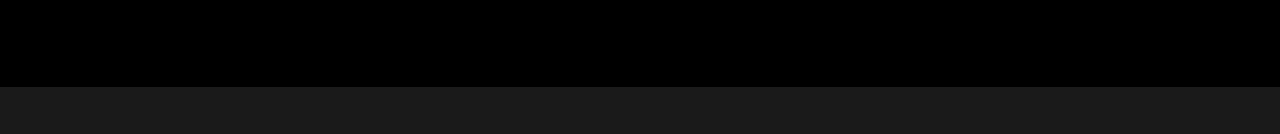
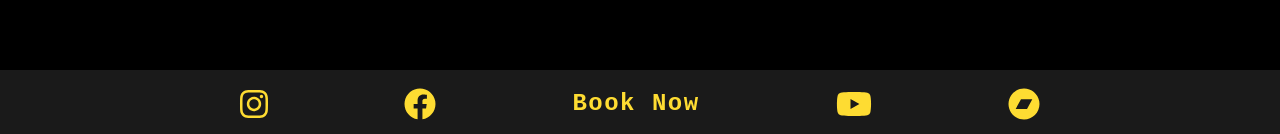
Before and after one commit to SeanMNorton/TheBuffaloRyders, a Vue app: page / in a window 1280 px wide. Shown: the part 663-797 px from the top of the page. Built offline with nearby package versions, Linux system fonts and the light colour scheme; a web font is replaced by a local one.

Commit message:
add fa-icons via npm

```diff
--- a/package.json
+++ b/package.json
@@ -8,6 +8,9 @@
     "lint": "vue-cli-service lint"
   },
   "dependencies": {
+    "@fortawesome/fontawesome-svg-core": "^1.2.17",
+    "@fortawesome/free-brands-svg-icons": "^5.8.1",
+    "@fortawesome/vue-fontawesome": "^0.1.6",
     "core-js": "^2.6.5",
     "i": "^0.3.6",
     "npm": "^6.9.0",
--- a/src/components/Footer/Footer.vue
+++ b/src/components/Footer/Footer.vue
@@ -1,5 +1,12 @@
 <template>
   <div class="footer">
+    <div class="container">
+      <font-awesome-icon :icon="['fab', 'instagram']" size="2x" />
+      <font-awesome-icon :icon="['fab', 'facebook']" size="2x"/>
+      <h2>Book Now</h2>
+      <font-awesome-icon :icon="['fab', 'youtube']" size="2x"/>
+      <font-awesome-icon :icon="['fab', 'bandcamp']" size="2x"/>
+    </div>
   </div>
 </template>
 
@@ -14,10 +21,22 @@
 <style scoped lang="scss">
     @import '../../assets/variables.scss';
     .footer {
+      padding: 0px 20px;
       width: 100vw;
       position: absolute;
       bottom: 0;
       min-height: 50px;
       background-color: lighten($color-black, 10%);
+      box-sizing: border-box;
+    }
+    .container {
+      display: flex;
+      margin: 0 auto;
+      justify-content: space-between;
+      align-items: center;
+      max-width: 800px;
+    }
+    svg:hover {
+      color: $color-orange;
     }
 </style>
--- a/src/components/Header/Navigation.vue
+++ b/src/components/Header/Navigation.vue
@@ -29,7 +29,7 @@
     .bm-burger-button {
       &:hover {
         .bm-burger-bars {
-          background-color: $color-orange;
+          background-color: $color-orange !important;
         }
       }
     }
--- a/src/main.js
+++ b/src/main.js
@@ -1,8 +1,15 @@
+import { library } from '@fortawesome/fontawesome-svg-core'
+import { faInstagram, faFacebook, faBandcamp, faYoutube } from '@fortawesome/free-brands-svg-icons'
+import { FontAwesomeIcon } from '@fortawesome/vue-fontawesome'
+
 import Vue from 'vue';
 import App from './App.vue';
 import router from './router';
 import store from './store';
 import './registerServiceWorker';
+
+library.add(faInstagram, faFacebook, faBandcamp, faYoutube);
+Vue.component('font-awesome-icon', FontAwesomeIcon);
 
 Vue.config.productionTip = false;
 
```
Also changed, not shown: 1 other file (tests, documents, lock files or other folders).
